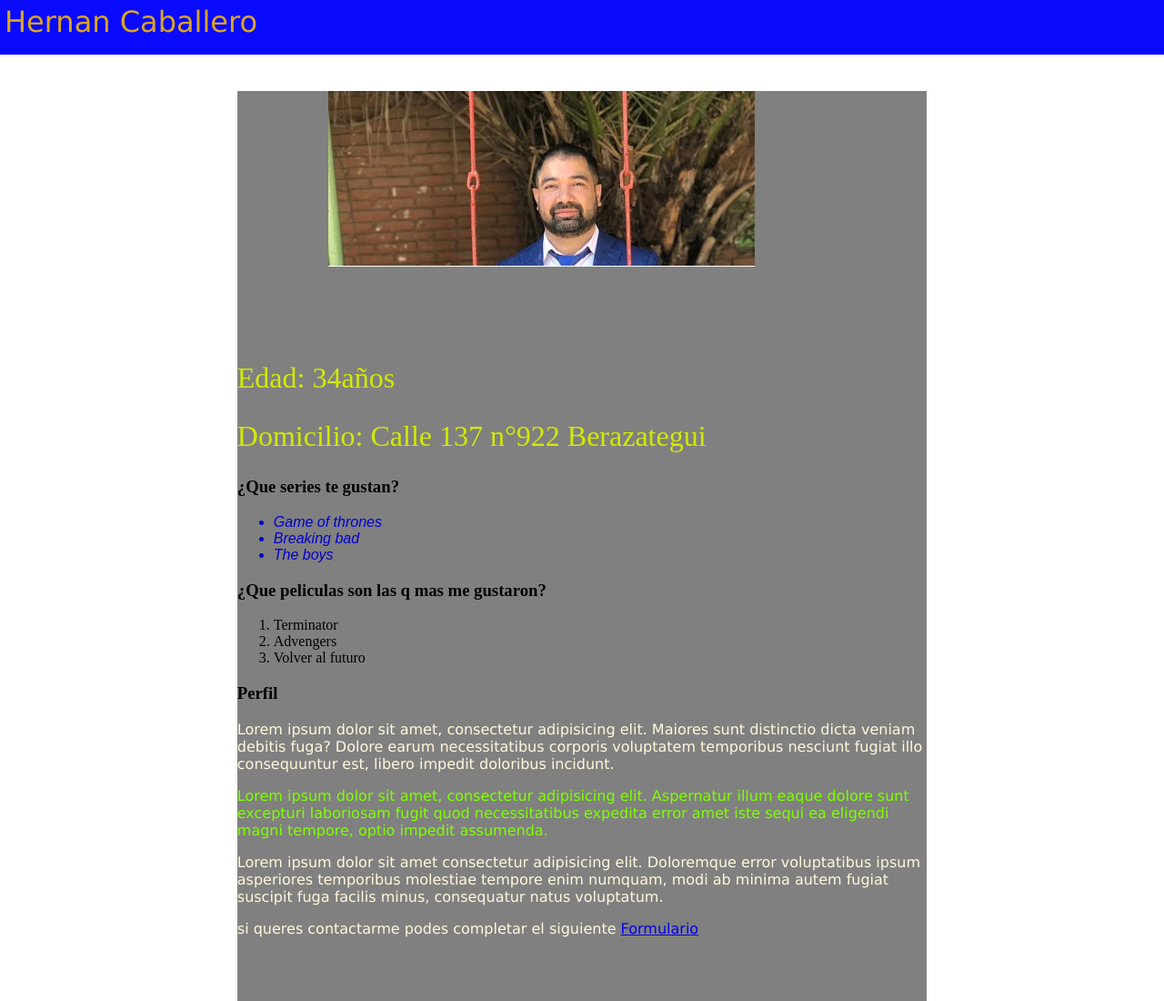
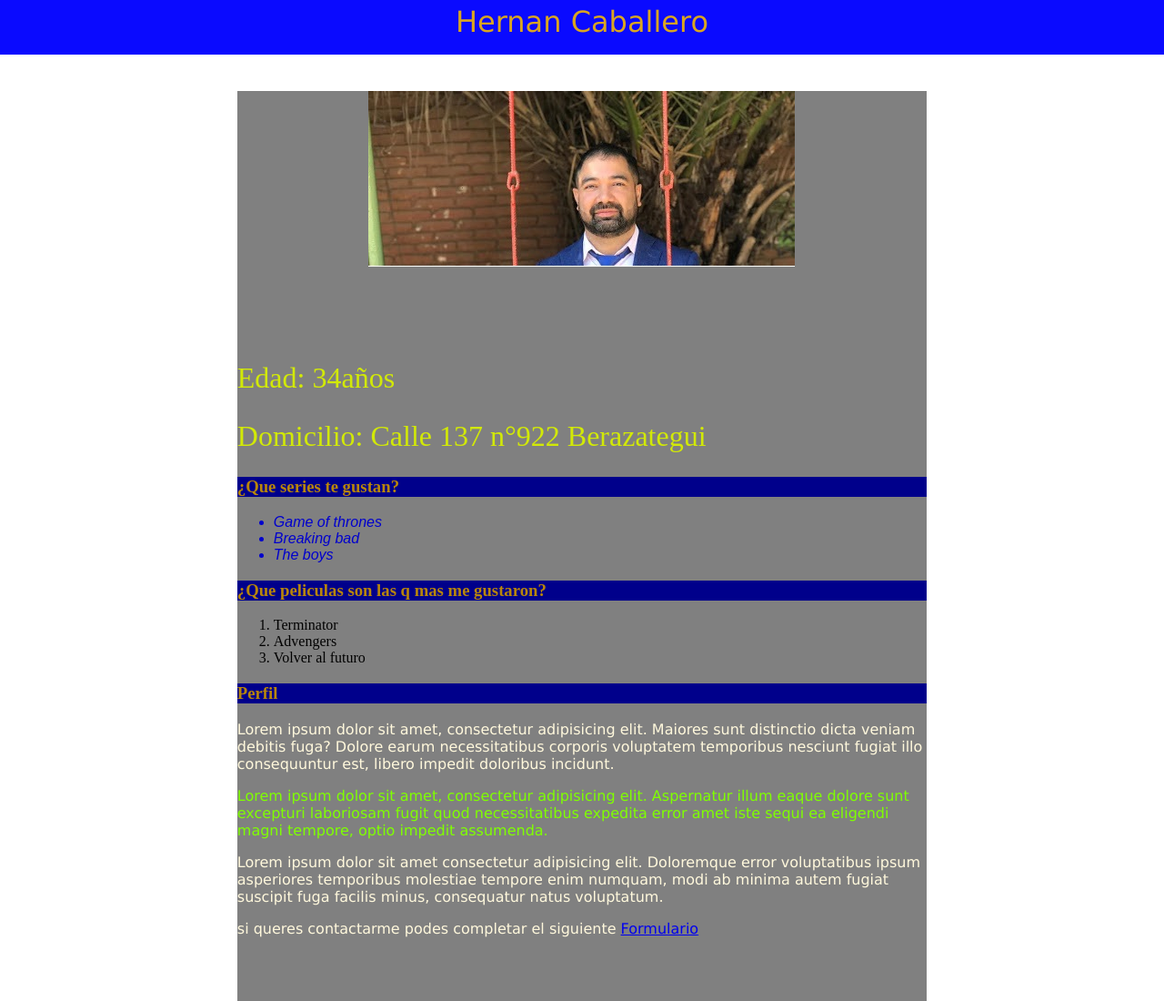
Before and after one commit to H3rc4b/curso, a plain HTML site: page clase2/cv.html in a window 1280 px wide. Shown: the whole page at 91% size. Drawn offline with Linux system fonts and the light colour scheme.

Commit message:
subtitulos

```diff
--- a/clase2/cv.html
+++ b/clase2/cv.html
@@ -20,33 +20,41 @@
 
         <h2>Domicilio: Calle 137 n°922 Berazategui</h2>
 
+        <div id="subtitulo">
             <h3>¿Que series te gustan?</h3>
+        </div>
         <ul>
             <li>Game of thrones</li>
             <li>Breaking bad</li>
             <li>The boys</li>
         </ul>
 
+        <div id="subtitulo">
             <h3>¿Que peliculas son las q mas me gustaron?</h3>
+        </div>
         <ol>
             <li>Terminator</li>
             <li>Advengers</li>
             <li>Volver al futuro</li>
         </ol>
 
+        <div id="subtitulo">
             <h3>Perfil</h3>
-
+        </div>
         <p>Lorem ipsum dolor sit amet, consectetur adipisicing elit. Maiores sunt distinctio dicta veniam debitis fuga?
-        Dolore earum necessitatibus corporis voluptatem temporibus nesciunt fugiat illo consequuntur est, libero impedit
+            Dolore earum necessitatibus corporis voluptatem temporibus nesciunt fugiat illo consequuntur est, libero
+            impedit
             doloribus incidunt.</p>
         <p style="color: chartreuse;">Lorem ipsum dolor sit amet, consectetur adipisicing elit. Aspernatur illum eaque
             dolore sunt excepturi laboriosam fugit quod necessitatibus expedita error amet iste sequi ea eligendi magni
             tempore, optio impedit assumenda.</p>
         <p>Lorem ipsum dolor sit amet consectetur adipisicing elit. Doloremque error voluptatibus ipsum asperiores
-        temporibus molestiae tempore enim numquam, modi ab minima autem fugiat suscipit fuga facilis minus, consequatur
+            temporibus molestiae tempore enim numquam, modi ab minima autem fugiat suscipit fuga facilis minus,
+            consequatur
             natus voluptatum.</p>
 
-    <p>si queres contactarme podes completar el siguiente <a href="Formulario.html" target="_blank">Formulario</a></p>
+        <p>si queres contactarme podes completar el siguiente <a href="Formulario.html" target="_blank">Formulario</a>
+        </p>
     </div>
 </body>
 
--- a/clase2/estilos.css
+++ b/clase2/estilos.css
@@ -18,7 +18,11 @@ ul{
     font-style: italic;
     font-family: Arial, Helvetica, sans-serif;
     }
-
+h3{
+    width: 100%;
+    height: auto;
+    color: darkgoldenrod;
+}
 #fijo{
     width: 100%;
     height: 60px;
@@ -35,6 +39,7 @@ ul{
     top: 0px;
     margin: 5px;
     right: 70px;
+    text-align: center;
 
 }
 #contenedor{
@@ -48,5 +53,12 @@ ul{
     position: static;
     margin: 100px;;
     margin-bottom: 0xp;
+    text-align: center;
 
 }
+#subtitulo{
+    background-color : darkblue;
+    height: auto;
+    position: relative;
+    margin: auto;
+}
```
Lines whose indentation alone changed are shown as unchanged.
